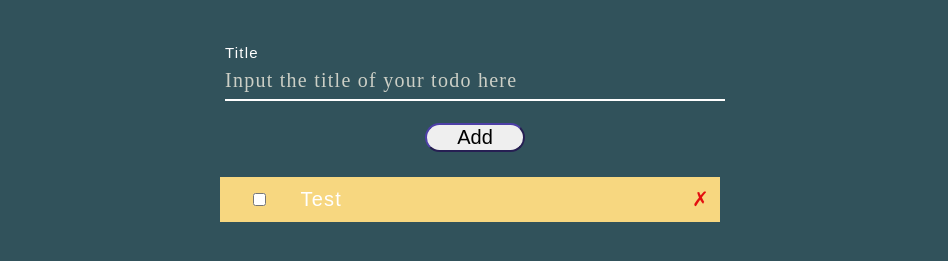
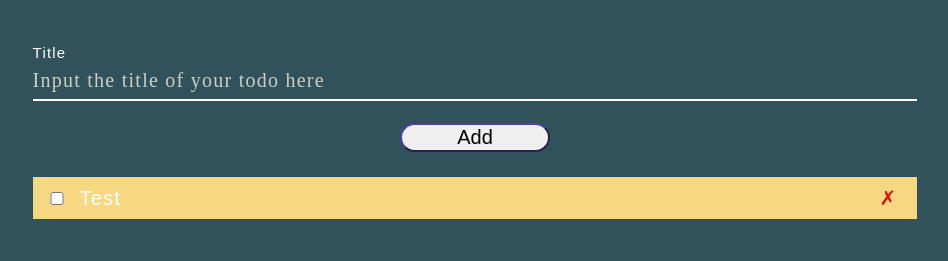
Before and after one commit to Samuel-Tobi/Todo-app-with-vanilla-JS, a plain HTML site: page index.html in a window 1280 px wide. Shown: the part 111-372 px from the top of the page, without its empty margins (165-1113 px from the left). Drawn offline with Linux system fonts and the light colour scheme.

Commit message:
List styles Updated

```diff
--- a/app.js
+++ b/app.js
@@ -9,6 +9,7 @@ function createTodo() {
   }
 
   let li = document.createElement("li");
+  li.classList.add("todos-list");
 
   let checkbox = document.createElement("input");
   checkbox.classList.add("checkbox");
--- a/style.css
+++ b/style.css
@@ -17,21 +17,21 @@ body {
 
 input {
   width: 100%;
-  padding: 10px;
+  /* padding: 10px; */
   font-size: 20px;
 }
 
-div.container {
+.container {
   margin: 50px auto;
-  max-width: 500px;
+  width: 70%;
 }
 
-h1.title {
+.title {
   text-align: center;
   margin-bottom: 50px;
 }
 
-div.header {
+.header {
   text-align: center;
 }
 
@@ -80,39 +80,33 @@ div.header button#todo-add-btn {
   box-sizing: border-box;
   border-radius: 50px;
   border-color: rgb(77, 63, 167);
-  width: 100px;
+  width: 150px;
 }
 
 div ul li {
-  /* max-width: 1200px; */
-  width: 500px;
-  background-color: #f7d780;
-  list-style-type: none;
+  max-width: 1200px;
+  background-color: hsl(44, 88%, 74%);
   color: white;
-  margin-left: -45px;
-  padding-right: 8px 20px;
   font-size: 20px;
   align-items: center;
-  line-height: 5px;
-  flex: 5;
-  display: flex;
+  line-height: 2px;
+  display: grid;
+  grid-template-columns: auto 2fr auto;
+  margin-bottom: 10px;
 }
 
-#todos-list p {
-}
 span {
   color: rgb(227, 15, 15);
-  padding-right: 10px;
+  padding-right: 20px;
+  margin: 0;
+}
+.checkbox {
+  padding-left: 10px;
 }
 
+ul#todos-list {
+  padding-left: 0;
+}
 input.checkbox {
-  margin-right: 2px;
-  display: inline;
-  margin-left: 0;
-  /* padding-right: 10px; */
+  width: 40px;
 }
-
-p {
-  margin-right: 350px;
-  width: 200px;
-}
```
